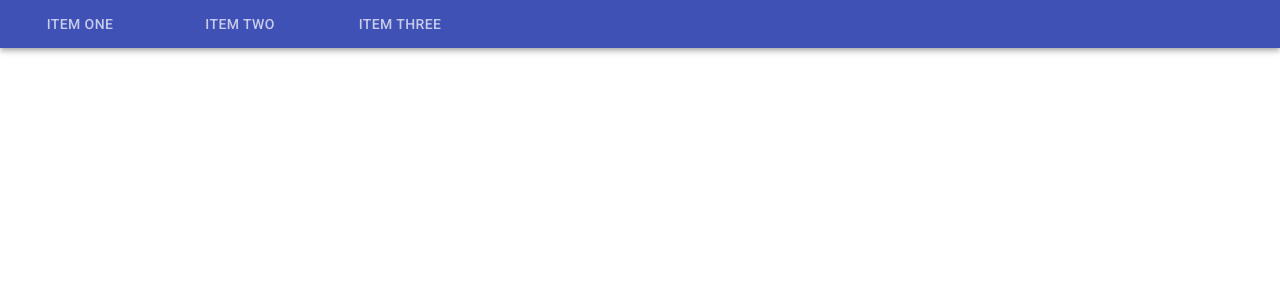
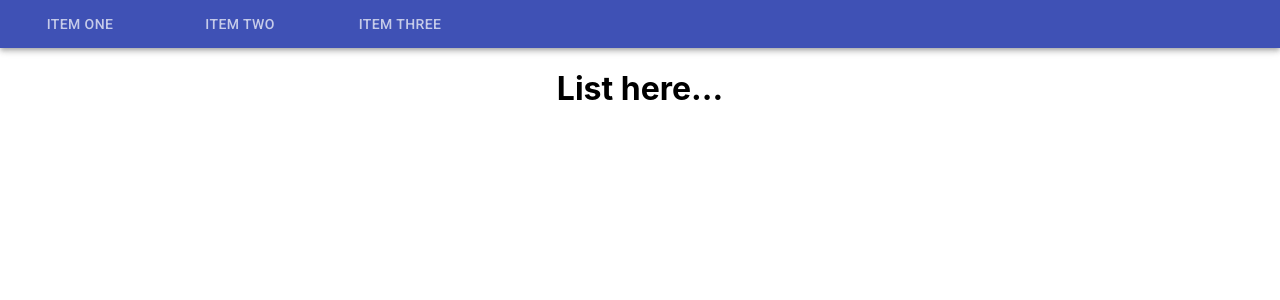
Before and after one commit to luish198/cookbook-platform, a React (Create React App) app: page / in a window 1280 px wide. Shown: the top 300 px of the page. Built offline with nearby package versions, Linux system fonts and the light colour scheme; no server answers.

Commit message:
List component creation

```diff
--- a/src/App.js
+++ b/src/App.js
@@ -10,6 +10,9 @@ import {
   Route,
   Link
 } from "react-router-dom";
+import List from './components/List'
+
+
 
 
 
@@ -50,6 +53,8 @@ function App() {
           <Tab label="Item Three"  />
         </Tabs>
       </AppBar>
+
+      <List result={recipes} />
 
 
 
--- a/src/components/List.js
+++ b/src/components/List.js
@@ -0,0 +1,8 @@
+export default function List({result}){
+
+    return(
+        <h1>List here...</h1>
+    )
+
+
+}
```
